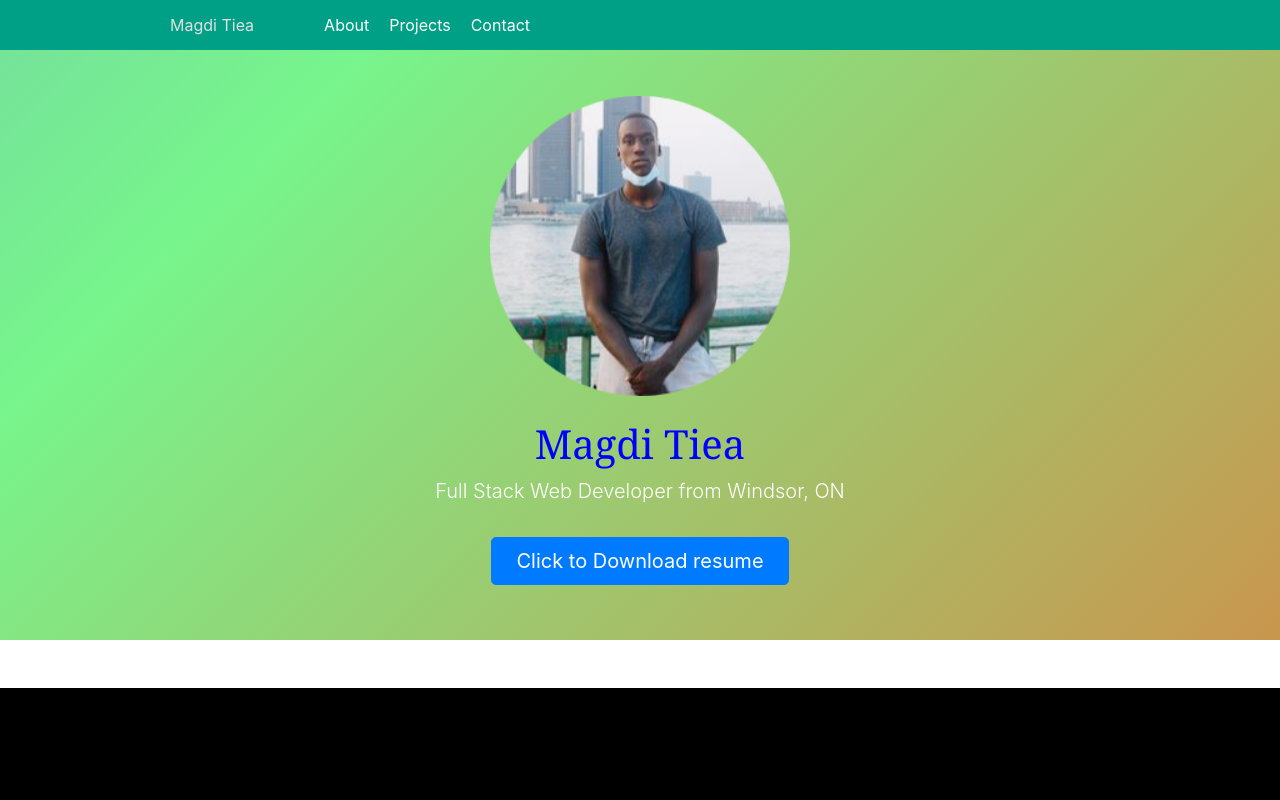
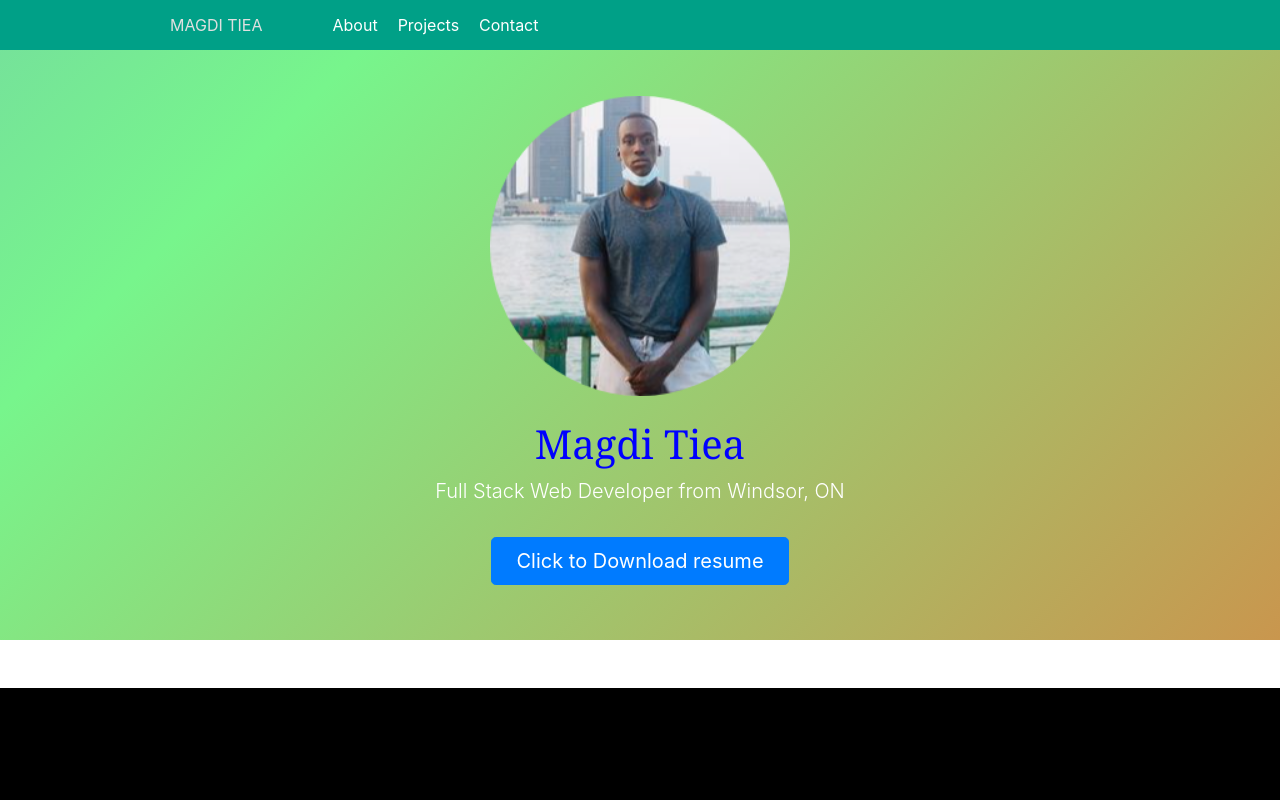
Before and after one commit to ttmgs/react-portfolio, a React (Create React App) app in the folder client/: page / in a window 1280 px wide. Shown: the top 800 px of the page. Built offline with nearby package versions, Linux system fonts and the light colour scheme.

Commit message:
added link

```diff
--- a/client/src/components/navbar/Nav.js
+++ b/client/src/components/navbar/Nav.js
@@ -13,7 +13,7 @@ function Nav() {
 
 <nav class="fixed-nav-bar">
   <div id="menu" class="menu">
-    <a class="sitename" href="/home"><Link to="home" spy={true} smooth={true}> Magdi Tiea</Link></a>
+    <a class="sitename" href="/home"><Link to="home" spy={true} smooth={true}> MAGDI TIEA</Link></a>
     {/* <!-- Example responsive navigation menu  --> */}
     <a class="show" href="#menu">Menu</a><a class="hide" href="#hidemenu">Menu</a>
     <ul class="menu-items">
--- a/client/src/components/pages/projects.js
+++ b/client/src/components/pages/projects.js
@@ -221,7 +221,7 @@ function Projects() {
                   ></img>{" "}
                   <h4 style={{ color: "white"}}>Newsletter Signup</h4>{" "}
                   <span>
-                    <a href="https://ttmgs.github.io/Simon-Game/" alt="simon">
+                    <a href="https://minewslettersignup.herokuapp.com/" alt="simon">
                       <button
                         style={{ backgroundColor: "orange", color: "white" }}
                       >
@@ -230,7 +230,7 @@ function Projects() {
                     </a>
                   </span>{" "}
                   <span>
-                    <a href="https://github.com/ttmgs/Simon-Game" alt="simon">
+                    <a href="https://github.com/ttmgs/Newsletter-Signup" alt="simon">
                       <button
                         style={{ backgroundColor: "red", color: "white" }}
                       >
@@ -239,7 +239,7 @@ function Projects() {
                     </a>
                   </span>
                   <p style={{ color: "white"}}>
-                    <strong style={{color: "black"}}>Technologies Used: </strong>Mailchimp API, Javascript, HTML, CSS,
+                    <strong style={{color: "black"}}>Technologies Used: </strong>Mailchimp API, Javascript, HTML, BOOTSTRAP
                   </p>
 
                 </div>
```
Also changed, not shown: 6 other files (tests, documents, lock files or other folders).
